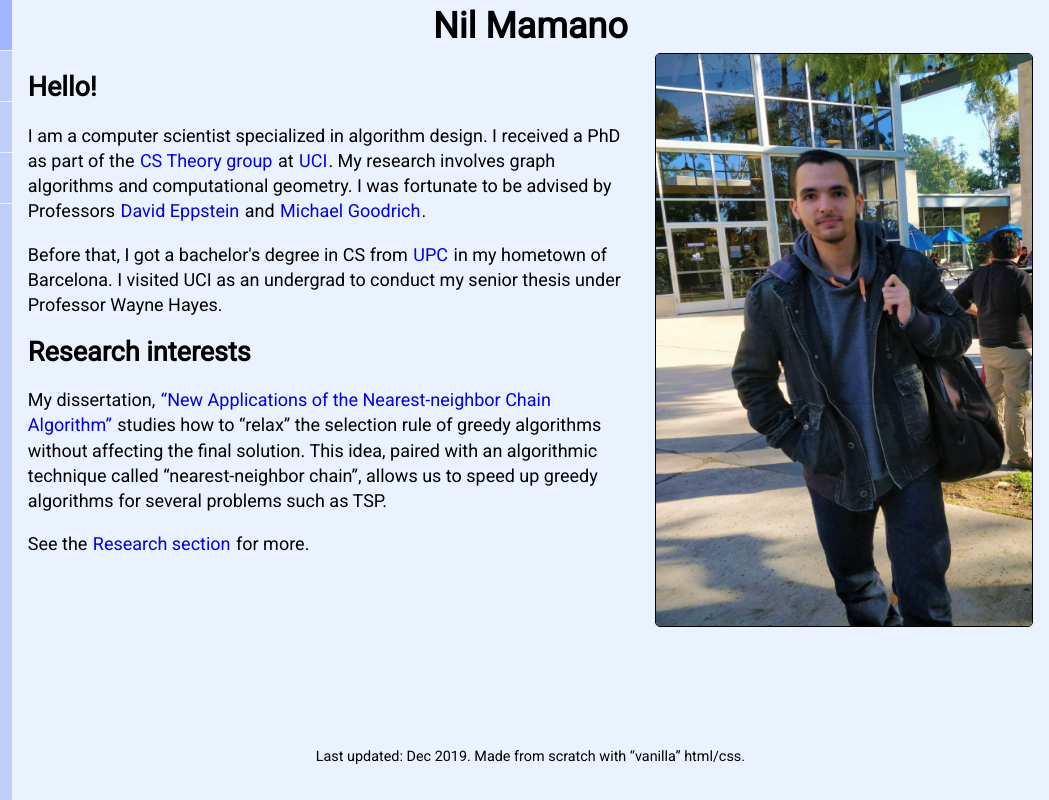
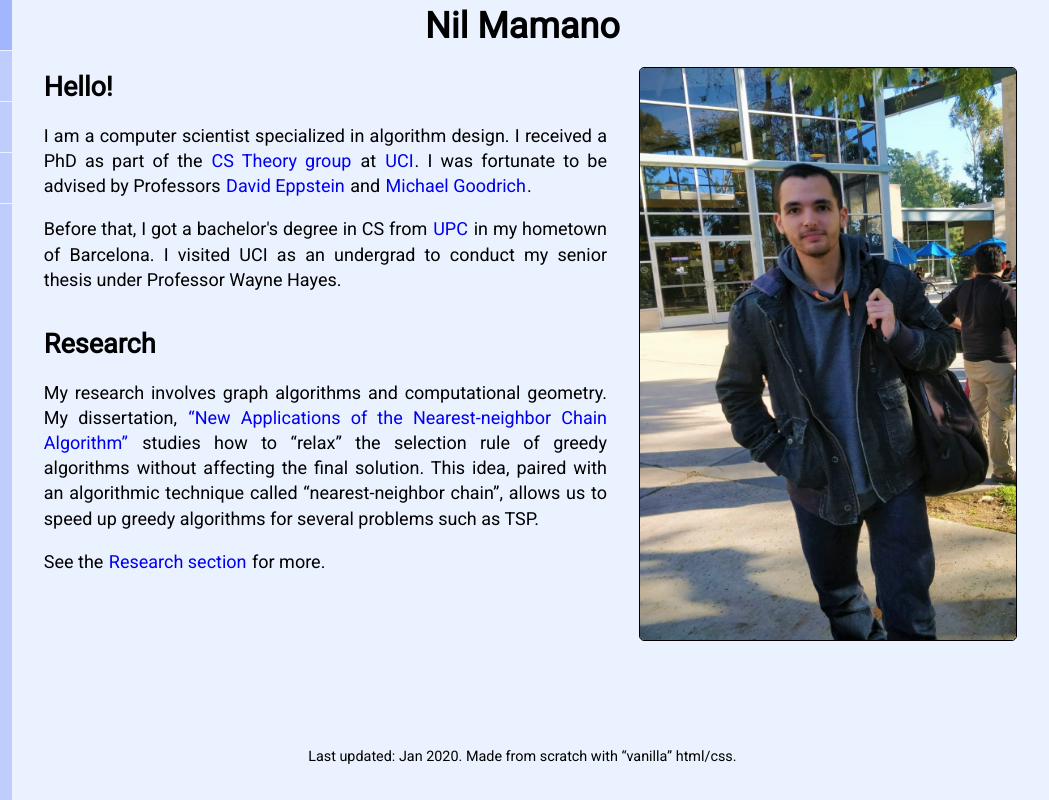
Before and after one commit to nmamano/nmamano-personal-site, a plain HTML site: page index.html in a window 1280 px wide. Shown: the full height of the page, 231-1280 px from the left. Drawn offline with Linux system fonts and the light colour scheme; files whose address does not match are found by name.

Commit message:
justify text
and minor content changes

```diff
--- a/css/style.css
+++ b/css/style.css
@@ -48,7 +48,9 @@ body {
   line-height: 1.4em;
   background-color: var(--bg-color);
 }
-
+p {
+  text-align: justify;
+}
 /* anchors */
 a {
   outline: none;
@@ -105,6 +107,7 @@ body {
   margin: 0;
   display: grid;
   grid-gap: 0em;
+  margin-right: 1rem;
 }
 #homepage {
   grid-template-areas:
@@ -134,8 +137,8 @@ nav {
 main {
   grid-area: main;
   align-self: flex-start;
-  padding-left: 1rem;
-  padding-right: 1rem;
+  padding-left: 2rem;
+  padding-right: 2rem;
 }
 footer {
   grid-area: footer;
@@ -143,6 +146,9 @@ footer {
   padding: 3rem 2rem 1rem 2rem;
   margin-bottom: 0;
   font-size: 0.9rem;
+}
+footer p {
+  text-align: center;
 }
 #pic {
   grid-area: pic;
@@ -218,6 +224,10 @@ nav #links a {
   display: block;
 }
 
+.mainpageheader {
+  margin-top: 2.5rem;
+}
+
 
 @media (min-width: 1200px) {
   #homepage {
@@ -229,6 +239,7 @@ nav #links a {
     }
     #pic {
       padding-right: 1rem;
+      align-self: center;
     }
     h1 {
       padding: 0;
@@ -360,13 +371,16 @@ nav #links a {
 .test-icon-size-2 {
   font-size: 30px !important;
 }
-
 #research .papericon {
   padding: 0 0.7rem 0 0.7rem;
 }
 @media (max-width: 800px) {
   #research .papericon {
     padding: 0 0.4rem 0 0.4rem;
+    font-size: 15px !important;
+  }
+  .test-icon-size-2 {
+    font-size: 30px !important;
   }
 }
 #research .papericon:focus,
--- a/index.html
+++ b/index.html
@@ -83,8 +83,7 @@
     <h2>Hello!</h2>
     <p>I am a computer scientist specialized in algorithm design. I received a PhD as part of the <a
         href="http://www.ics.uci.edu/~theory" target="_blank">CS Theory group</a> at <a href="http://www.uci.edu"
-        target="_blank">UCI</a>. My research involves graph algorithms and
-      computational geometry. I was fortunate to be advised by Professors <a href="https://www.ics.uci.edu/~eppstein/"
+        target="_blank">UCI</a>. I was fortunate to be advised by Professors <a href="https://www.ics.uci.edu/~eppstein/"
         target="_blank">David Eppstein</a> and <a href="http://www.ics.uci.edu/~goodrich/" target="_blank">Michael
         Goodrich</a>.
     </p>
@@ -94,8 +93,9 @@
       senior thesis under Professor Wayne Hayes.
     </p>
 
-    <h2>Research interests</h2>
-    <p>My dissertation, <a href="nilthesis.pdf" target="_blank"><q>New Applications of the Nearest-neighbor
+    <h2 class="mainpageheader">Research</h2>
+    <p>My research involves graph algorithms and
+      computational geometry. My dissertation, <a href="nilthesis.pdf" target="_blank"><q>New Applications of the Nearest-neighbor
           Chain Algorithm</q></a>
       studies how to <q>relax</q> the selection rule of greedy algorithms without affecting the final
       solution. This idea, paired with an algorithmic technique called <q>nearest-neighbor chain</q>, allows
@@ -107,7 +107,7 @@
   </main>
 
   <footer>
-    <p>Last updated: Dec 2019. Made from scratch with <q>vanilla</q> html/css.
+    <p>Last updated: Jan 2020. Made from scratch with <q>vanilla</q> html/css.
     </p>
   </footer>
 
```
